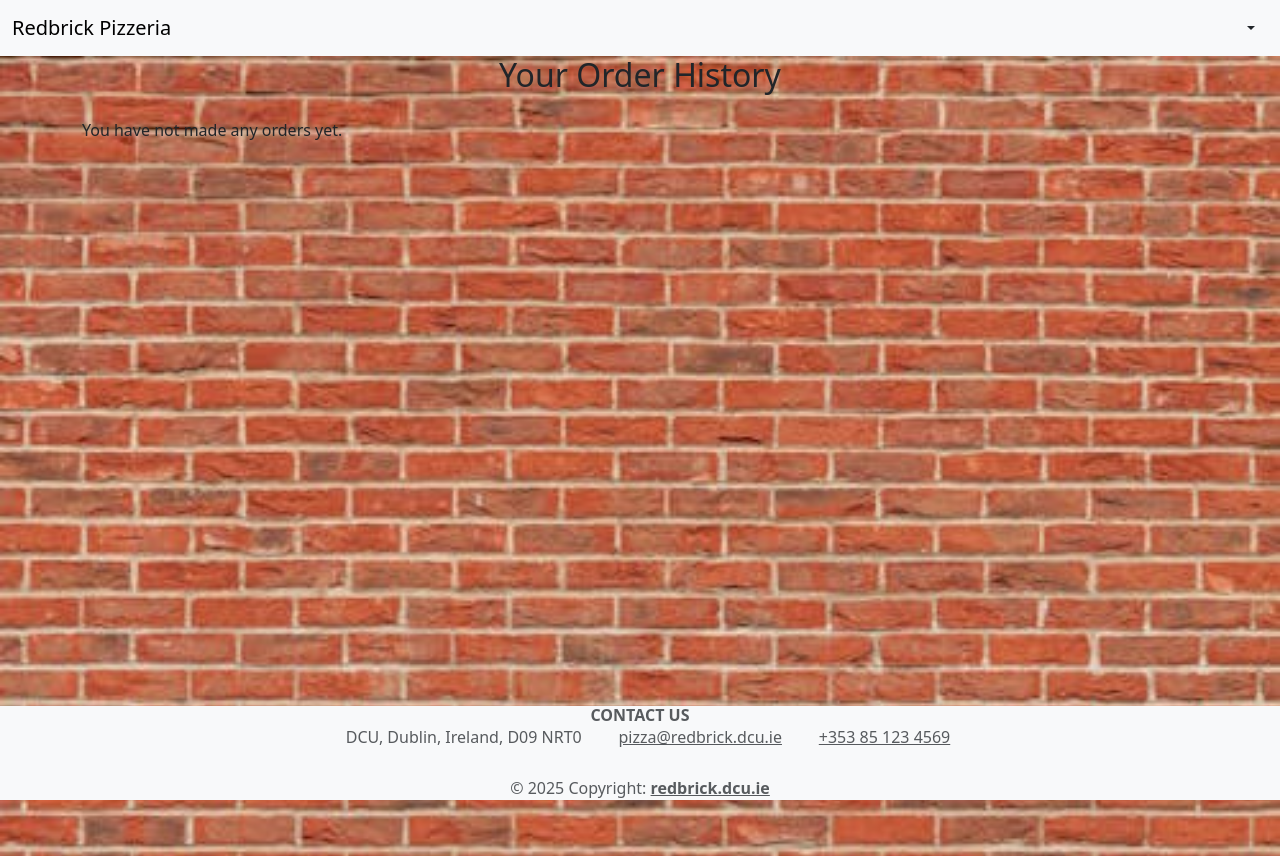
After one commit to HypnoAnt/pizza-store, a Django app: page /order_history/ in a window 1280 px wide. The commit adds this page. Run offline with Django 5.2, Linux system fonts and the light colour scheme; a user stored in the database is signed in; data comes from the database, SQL or seed files in the repository; both versions use the stored data as it was after the commit; some libraries are stand-ins or nearby versions.

Commit message:
finished project

```diff
--- a/pizza_store/pizza_shop/models.py
+++ b/pizza_store/pizza_shop/models.py
@@ -117,8 +117,6 @@ class PaymentInfo(models.Model):
 class AddressInfo(models.Model):
     address_line_1 = models.CharField(max_length=50)
     address_line_2 = models.CharField(max_length=50, blank=True)
-    city = models.CharField(max_length=50)
-    county = models.CharField(max_length=50)
     country = models.CharField(max_length=50)
     eircode = models.CharField(max_length=10)
 
--- a/pizza_store/pizza_shop/templates/base.html
+++ b/pizza_store/pizza_shop/templates/base.html
@@ -25,9 +25,9 @@
           <button class="btn rounded-pill order-dark dropdown-toggle " type="button" data-bs-toggle="dropdown" aria-expanded="false"><i class="fas fa-bars"></i></button>
 
           <ul class="dropdown-menu dropdown-menu-end ">
-            <li><a class="dropdown-item" href="#">Home</a></li>
+            <li><a class="dropdown-item" href="/">Home</a></li>
             <li><a class="dropdown-item" href="/order">Order</a></li>
-            <li><a class="dropdown-item" href="#">My Orders</a></li>
+            <li><a class="dropdown-item" href="/order_history">My Orders</a></li>
             <li><a class="dropdown-item" href="/logout/">Logout</a></li>
           </ul>
 
--- /dev/null
+++ b/pizza_store/pizza_shop/templates/order_history.html
@@ -0,0 +1,37 @@
+{% extends "base.html" %}
+
+{% block content %}
+<div class="container">
+    <h2 class="text-center mb-4">Your Order History</h2>
+
+    {% if orders %}
+        <div class="list-group">
+            {% for order in orders %}
+                <div class="list-group-item">
+                    <h5>Order ID: {{ order.id }} - {{ order.data_ordered|date:"F j, Y, g:i a" }}</h5>
+
+                    <h6>Pizza Details</h6>
+                    <p><strong>Size:</strong> {{ order.pizza.size }}</p>
+                    <p><strong>Crust:</strong> {{ order.pizza.crust }}</p>
+                    <p><strong>Sauce:</strong> {{ order.pizza.sauce }}</p>
+                    <p><strong>Cheese:</strong> {{ order.pizza.cheese }}</p>
+                    <p><strong>Toppings:</strong> {{ order.pizza.toppings.all|join:", " }}</p>
+
+                    <h6>Delivery Address</h6>
+                    <p>{{ order.address.address_line_1 }} <br>
+                        {% if order.address.address_line_2 %}{{ order.address.address_line_2 }} <br>{% endif %}
+                        {{ order.address.city }}, {{ order.address.county }} <br>
+                        {{ order.address.country }} - {{ order.address.eircode }}</p>
+
+                    <h6>Payment Details</h6>
+                    <p><strong>Name on Card:</strong> {{ order.payment.name_on_card }}</p>
+                    <p><strong>Card Number:</strong> {{ order.payment.card_num|slice:"-4" }}</p>
+                    <p><strong>Expiry:</strong> {{ order.payment.expiration_month }}/{{ order.payment.expiration_year }}</p>
+                </div>
+            {% endfor %}
+        </div>
+    {% else %}
+        <p>You have not made any orders yet.</p>
+    {% endif %}
+</div>
+{% endblock %}
--- a/pizza_store/pizza_shop/urls.py
+++ b/pizza_store/pizza_shop/urls.py
@@ -7,9 +7,10 @@ urlpatterns = [
     path("", views.index, name="index"),
     path("order", views.order, name="order"),
     path("payment", views.payment, name="payment"),
-    path("confirmed_order", views.confirmed_order, name="confirmed_order"),
+    path("order_confirmed", views.order_confirmed, name="order_confirmed"),
     path("enter_address", views.enter_address, name="enter_address"),
     path("register/", views.UserRegisterView.as_view(), name="register"),
     path("login/", views.UserLoginView.as_view(), name="login"),
     path("logout/", views.logout_user, name="logout"),
+    path("order_history/", views.order_history, name="order_history"),
 ]
--- a/pizza_store/pizza_shop/views.py
+++ b/pizza_store/pizza_shop/views.py
@@ -3,6 +3,7 @@ from django.shortcuts import render, redirect
 from django.contrib.auth import login, logout
 from django.contrib.auth.views import LoginView
 from django.contrib.auth.decorators import login_required
+from django.utils import timezone
 from .forms import *
 from .models import *
 
@@ -50,9 +51,6 @@ def payment(request):
     pizza_id = request.session.get("pizza_id")
     address_id = request.session.get("address_id")
 
-    if not pizza_id or not address_id:
-        return redirect("create_pizza")
-
     pizza = Pizza.objects.get(id=pizza_id)
     address = AddressInfo.objects.get(id=address_id)
 
@@ -61,6 +59,7 @@ def payment(request):
         if payment_form.is_valid():
             payment = payment_form.save()
 
+            # Create an Order object
             new_order = Order(
                 user=request.user,
                 pizza=pizza,
@@ -70,10 +69,14 @@ def payment(request):
             )
             new_order.save()
 
+            # Save the order id in the session for later use
+            request.session["order_id"] = new_order.id
+
+            # Clear pizza and address from the session after placing the order
             request.session.pop("pizza_id", None)
             request.session.pop("address_id", None)
 
-            return redirect("order_confimed")
+            return redirect("order_confirmed")  # Redirect to order confirmation page
 
     else:
         payment_form = PaymentForm()
@@ -89,8 +92,35 @@ def payment(request):
     )
 
 
-def confirmed_order(request):
-    return render(request, "confirmed_order.html")
+@login_required
+def order_confirmed(request):
+    # Get the order ID from the session
+    order_id = request.session.get("order_id")
+
+    if not order_id:
+        # If no order ID in session, redirect to an error page or back to the payment page
+        return redirect(
+            "error_page"
+        )  # Replace with your actual error page URL or a different redirect
+
+    # Try to retrieve the order from the database
+    order = Order.objects.get(id=order_id)
+
+    # Prepare context for the order confirmation page
+    context = {
+        "pizza": order.pizza,
+        "address": order.address,
+        "payment": order.payment,
+    }
+
+    return render(request, "order_confirmed.html", context)
+
+
+@login_required
+def order_history(request):
+    orders = Order.objects.filter(user=request.user)
+
+    return render(request, "order_history.html", {"orders": orders})
 
 
 class UserRegisterView(CreateView):
```
Also changed, not shown: TODO.md (+1 -1 lines), pizza_store/pizza_shop/forms.py (+11 -5 lines), pizza_store/pizza_shop/templates/enter_address.html (+28 -5 lines), pizza_store/pizza_shop/templates/order.html (+12 -12 lines), pizza_store/pizza_shop/templates/order_confirmed.html (+35 -0 lines), pizza_store/pizza_shop/templates/payment.html (+24 -19 lines), pizza_store/db.sqlite3, pizza_store/static/making_pizza.jpg (deleted).
